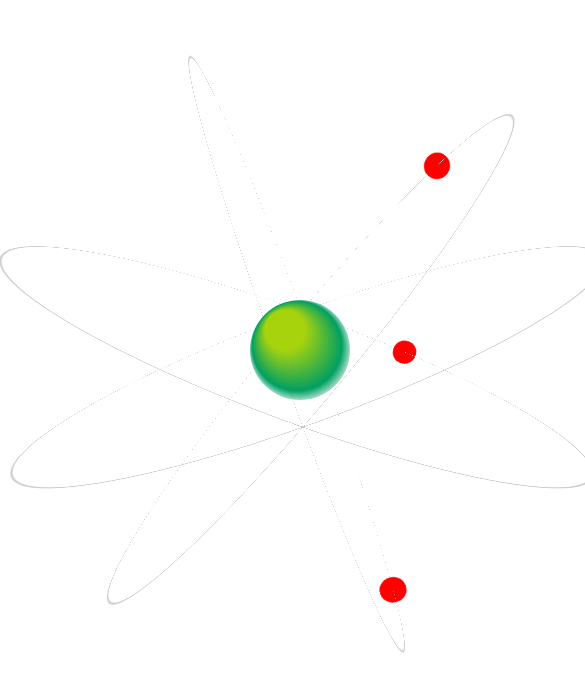
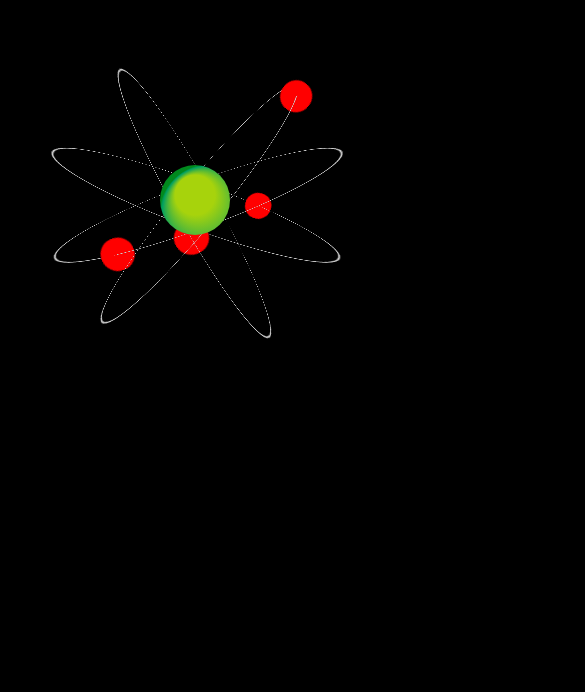
Before and after one commit to dSecret/TerraTechnica2k18, a React (Create React App) app: page / in a window 390 px wide. Shown: the top 692 px of the page, 585 px wide, since content can reach past the window. Built offline with nearby package versions, Linux system fonts and the light colour scheme.

Commit message:
mobileview of menu is partially-fixed

```diff
--- a/src/App.css
+++ b/src/App.css
@@ -1,28 +1,6 @@
 .App {
   text-align: center;
+  height:100vh;
+  width:100vw;
+  overflow-x: hidden;
 }
-
-.App-logo {
-  animation: App-logo-spin infinite 20s linear;
-  height: 80px;
-}
-
-.App-header {
-  background-color: #222;
-  height: 150px;
-  padding: 20px;
-  color: white;
-}
-
-.App-title {
-  font-size: 1.5em;
-}
-
-.App-intro {
-  font-size: large;
-}
-
-@keyframes App-logo-spin {
-  from { transform: rotate(0deg); }
-  to { transform: rotate(360deg); }
-}
--- a/src/css/menu.css
+++ b/src/css/menu.css
@@ -1,21 +1,30 @@
-#main { width:600px; margin:50px auto; }
-#atom { width:600px; height:600px; /*border:1px solid red;*/ -webkit-perspective: 1000; position:relative; }
+#main { width:400px; margin:50px auto; }
+#atom { width:400px; height:400px; /*border:1px solid red;*/ -webkit-perspective: 1000; position:relative; }
 
 #nucleus { position:absolute; top:50%; left:50%; margin: -50px 0 0 -50px; width:100px; height:100px; border-radius:100px; -webkit-border-radius:100px; -moz-border-radius:100px; background: -webkit-gradient(radial, 35 30, 20, 50 50, 51, from(#A7D30C), color-stop(0.8, #019F62), to(rgba(1, 159, 98,.3)))}
 
-.orbit { position:absolute; top:0; left:0; width:600px; height:600px; border-radius:600px; -webkit-border-radius:600px; -moz-border-radius:600px; border:2px solid #ccc; -webkit-transform-style: preserve-3d; -webkit-transform: rotateX(80deg) rotateY(20deg);}
+.orbit { position:absolute;
+			top:0; left:0;
+			 width:400px; height:400px;
+		 border-radius:400px;
+		 -webkit-border-radius:400px;
+		 -moz-border-radius:400px;
+		 border:2px solid #ccc;
+		 -webkit-transform-style: preserve-3d;
+		 -webkit-transform: rotateX(81deg) rotateY(20deg);
+		}
 
-#atom .orbit:nth-child(2) {-webkit-transform: rotateX(80deg) rotateY(70deg)}
-#atom .orbit:nth-child(3) {-webkit-transform: rotateX(80deg) rotateY(-20deg)}
-#atom .orbit:nth-child(4) {-webkit-transform: rotateX(80deg) rotateY(-50deg)}
+#atom .orbit:nth-child(2) {-webkit-transform: rotateX(75deg) rotateY(60deg)}
+#atom .orbit:nth-child(3) {-webkit-transform: rotateX(81deg) rotateY(-20deg)}
+#atom .orbit:nth-child(4) {-webkit-transform: rotateX(78deg) rotateY(-50deg)}
 
-#atom .orbit:nth-child(2) .path, #atom .orbit:nth-child(2) .electron {-webkit-animation-delay: -1.0s}
-#atom .orbit:nth-child(3) .path, #atom .orbit:nth-child(3) .electron {-webkit-animation-delay: -1.5s}
-#atom .orbit:nth-child(4) .path, #atom .orbit:nth-child(4) .electron {-webkit-animation-delay: -0.5s}
+#atom .orbit:nth-child(2) .path, #atom .orbit:nth-child(2) .electron {-webkit-animation-delay: -3.0s}
+#atom .orbit:nth-child(3) .path, #atom .orbit:nth-child(3) .electron {-webkit-animation-delay: -3.5s}
+#atom .orbit:nth-child(4) .path, #atom .orbit:nth-child(4) .electron {-webkit-animation-delay: -1.5s}
 
 .path {
-	width:600px;
-	height:600px;
+	width:400px;
+	height:400px;
 	position:relative;
 	 -webkit-transform-style: preserve-3d;
 	  -webkit-animation-name: pathRotate;
@@ -47,3 +56,30 @@
 		 from { -webkit-transform: rotateX(90deg) rotateY(0deg); }
 		 to { -webkit-transform: rotateX(90deg) rotateY(-360deg); }
 		}
+
+
+@media only screen and (max-width:7in){
+	#main { width:300px; }
+	#atom { width:300px; height:300px;  }
+	.orbit {
+			 width:300px; height:300px;
+		 border-radius:300px;
+		 -webkit-border-radius:300px;
+		 -moz-border-radius:300px;
+		}
+	.path {
+		width:300px;
+		height:300px;
+	}
+	#nucleus { position:absolute; top:50%; left:50%;
+			   margin: -35px 0 0 -35px;
+			   width:70px; height:70px;
+			   border-radius:70px;
+			   -webkit-border-radius:70px;
+			   -moz-border-radius:70px;
+			   background-color: green;
+			}
+
+
+
+}
--- a/src/index.css
+++ b/src/index.css
@@ -2,4 +2,8 @@ body {
   margin: 0;
   padding: 0;
   /*font-family: sans-serif;*/
+  background-color: black;
+  overflow-x:hidden;
+  height:100vh;
+  width:100vw;
 }
```
